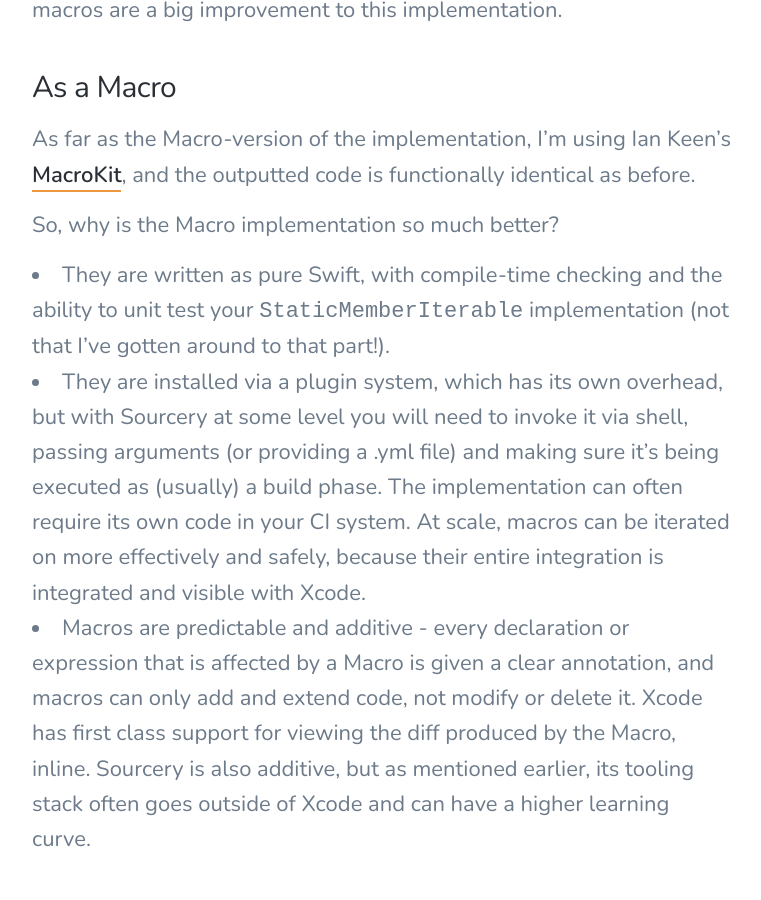
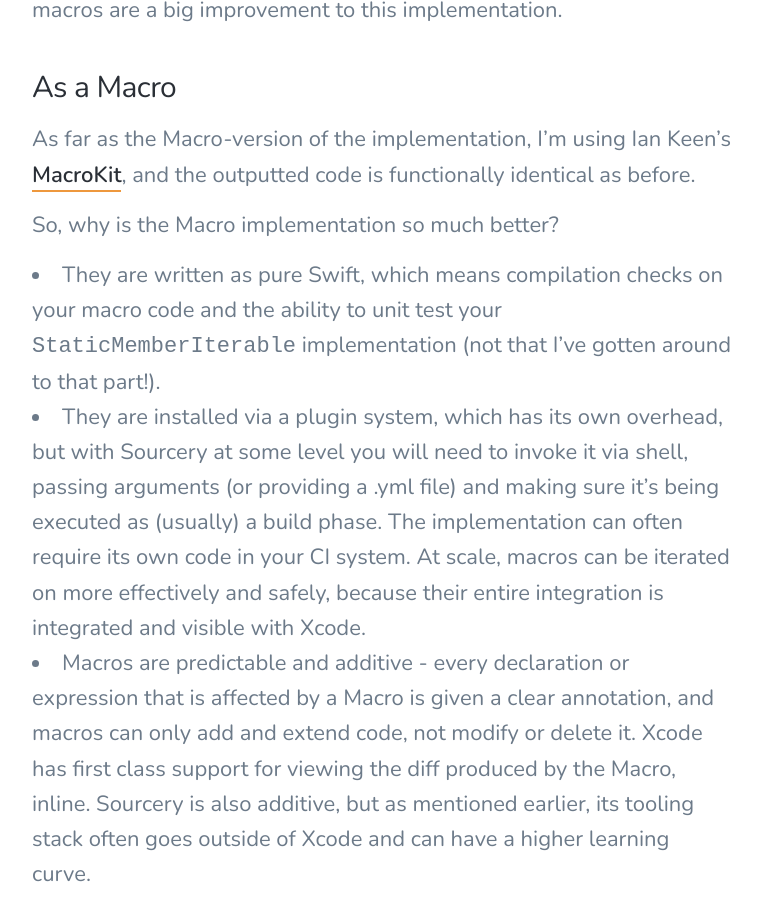
Before and after one commit to nevillco/nevillco.github.io, a Jekyll site: the page built from _posts/2023-07-07-the-first-macro-in-all-of-my-Swift-projects.md, in a window 1280 px wide and 900 px high, scrolled down 6465 px. Shown: the whole window, without its empty margins (258-1019 px from the left). Built offline with Jekyll 4.4.1, drawn with Linux system fonts in a browser that asks for light colours; nearby versions of some CDN libraries.

Commit message:
More linguistic cleanup.

```diff
--- a/_posts/2023-07-07-the-first-macro-in-all-of-my-Swift-projects.md
+++ b/_posts/2023-07-07-the-first-macro-in-all-of-my-Swift-projects.md
@@ -106,7 +106,7 @@ You can see my Sourcery implementation of `StaticMemberIterable` [here](https://
 As far as the Macro-version of the implementation, I’m using Ian Keen’s [MacroKit](https://github.com/IanKeen/MacroKit), and the outputted code is functionally identical as before.
 
 So, why is the Macro implementation so much better?
-* They are written as pure Swift, with compile-time checking and the ability to unit test your `StaticMemberIterable` implementation (not that I’ve gotten around to that part!).
+* They are written as pure Swift, which means compilation checks on your macro code and the ability to unit test your `StaticMemberIterable` implementation (not that I’ve gotten around to that part!).
 * They are installed via a plugin system, which has its own overhead, but with Sourcery at some level you will need to invoke it via shell, passing arguments (or providing a .yml file) and making sure it’s being executed as (usually) a build phase. The implementation can often require its own code in your CI system. At scale, macros can be iterated on more effectively and safely, because their entire integration is integrated and visible with Xcode.
 * Macros are predictable and additive - every declaration or expression that is affected by a Macro is given a clear annotation, and macros can only add and extend code, not modify or delete it. Xcode has first class support for viewing the diff produced by the Macro, inline. Sourcery is also additive, but as mentioned earlier, its tooling stack often goes outside of Xcode and can have a higher learning curve.
 
```
